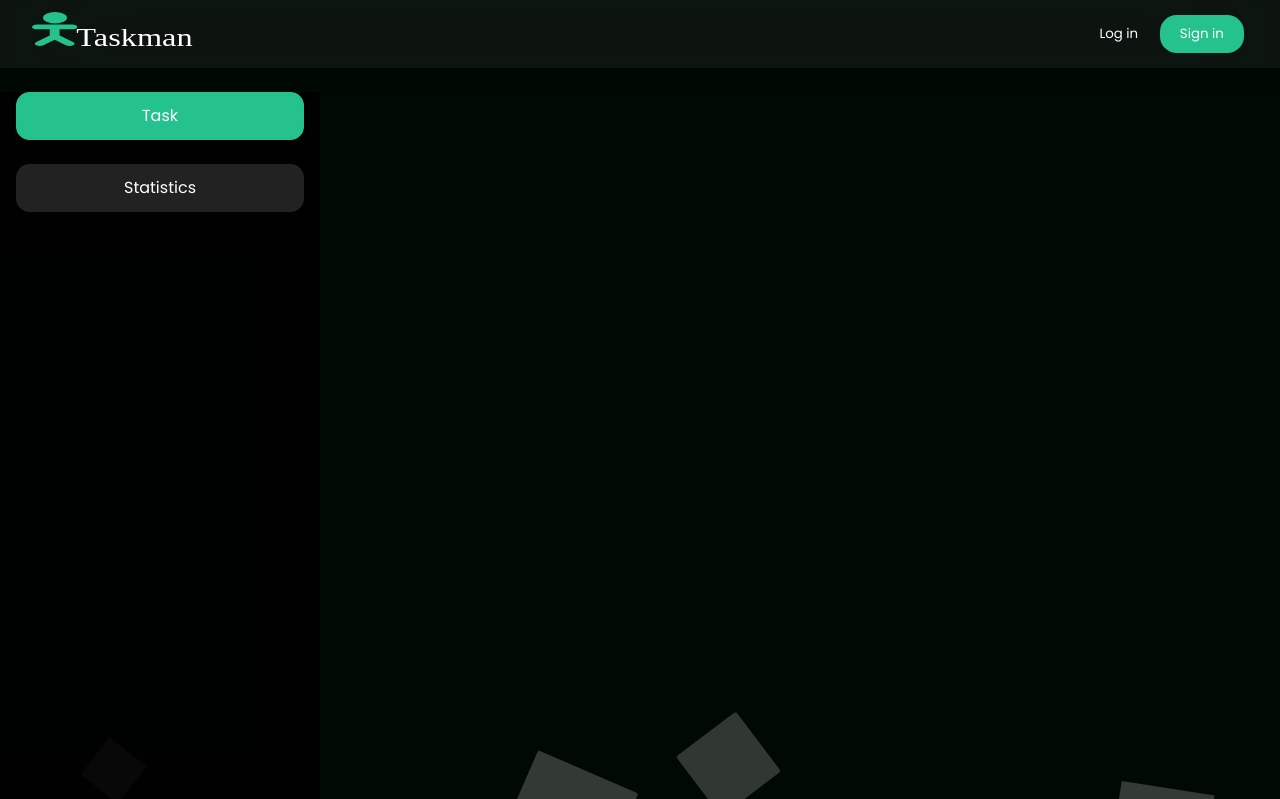
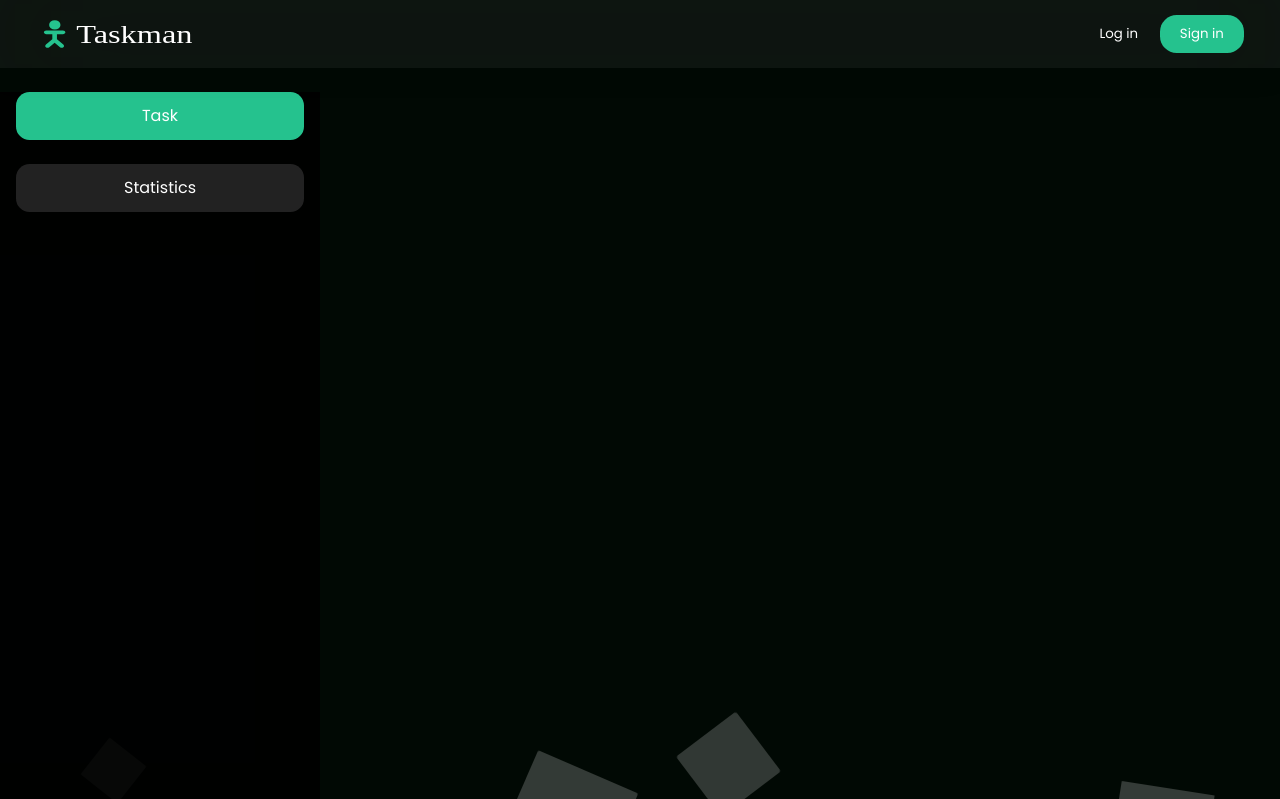
Before and after one commit to victorchiaka/taskman, a Python web app: template backend/templates/dashboard.html in a window 1280 px wide. Shown: the top 799 px of the page. Run offline with Jinja, Linux system fonts and the light colour scheme; the template is opened without the code that fills it, so the values that code supplies are empty.

Commit message:
some changes dashboard and some few code improvement

```diff
--- a/backend/static/input.css
+++ b/backend/static/input.css
@@ -55,6 +55,11 @@
   display: flex;
   align-items: center;
   justify-content: space-between;
+}
+
+#header-container>a {
+  display: grid;
+  place-items: center;
 }
 
 #nav-button {
--- a/backend/static/mediaqueries.css
+++ b/backend/static/mediaqueries.css
@@ -16,8 +16,8 @@
   }
 
   .nav-dash {
-    height: 0.2em;
-    width: 2em;
+    height: 0.2rem;
+    width: 1.8rem;
     background-color: white;
     transition: transform 1s;
   }
```
Also changed, not shown: backend/static/img/taskman-light.svg.
